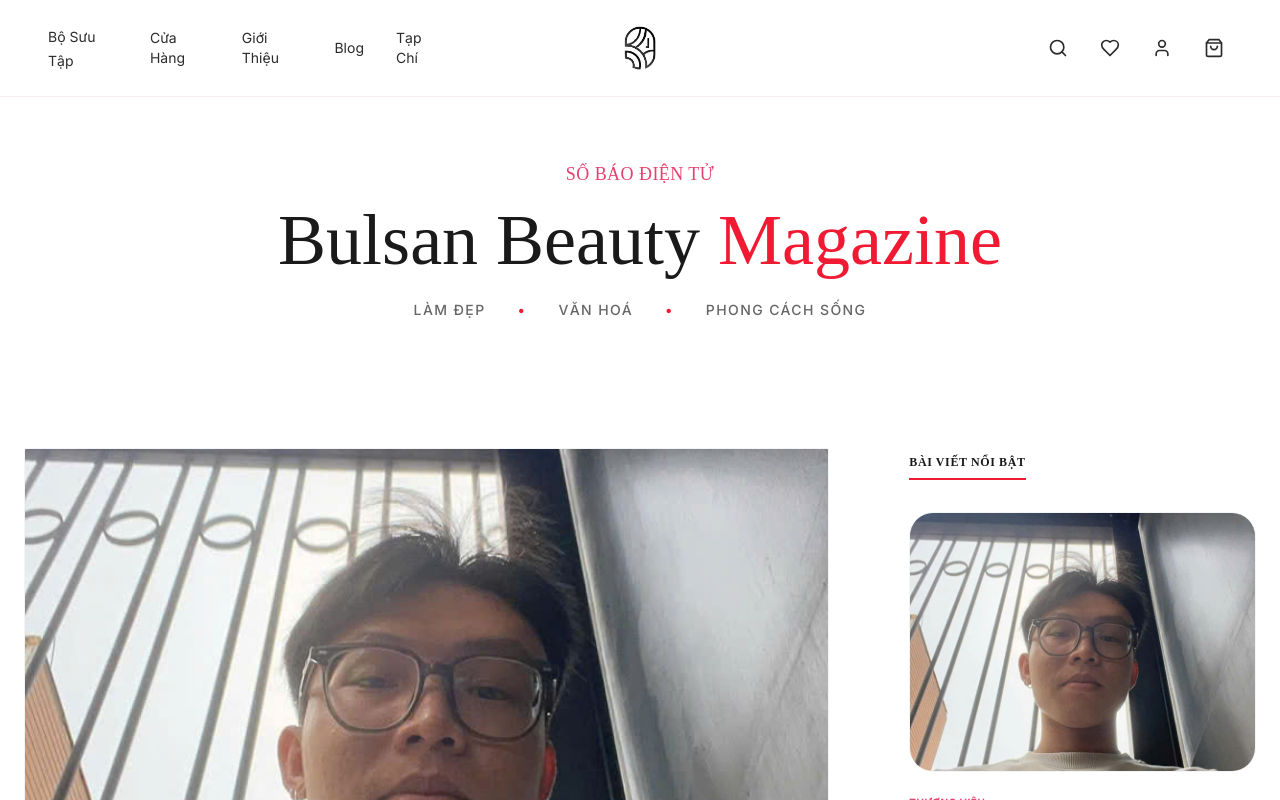
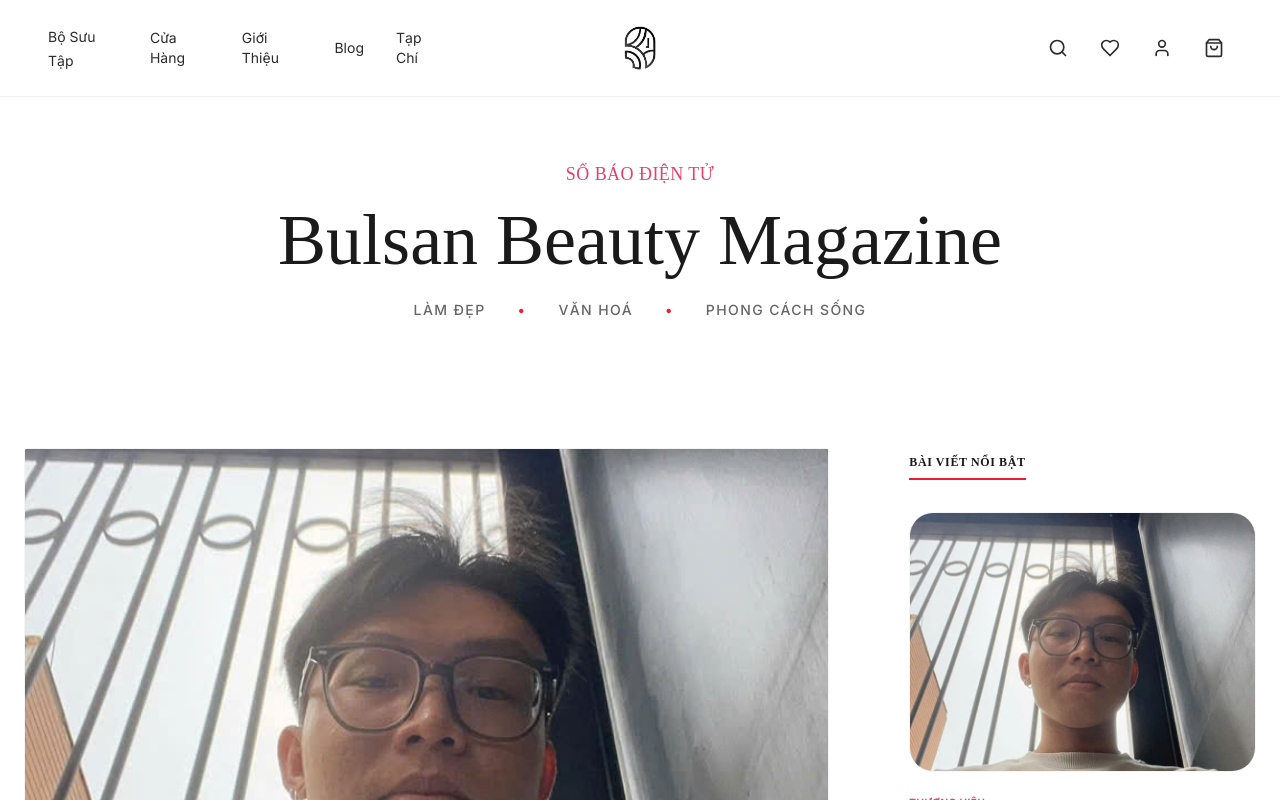
Before and after one commit to hellost3108/beauty-web-1, a Next.js app: page /magazine in a window 1280 px wide. Shown: the top 800 px of the page. Built offline with nearby package versions, Linux system fonts and the light colour scheme.

Commit message:
Match Magazine heading color to logo (black instead of red)

```diff
--- a/src/views/Magazine.tsx
+++ b/src/views/Magazine.tsx
@@ -39,7 +39,7 @@
                     <span className="text-[#e7406e] font-display text-lg tracking-wide uppercase mb-4 block">Số Báo Điện Tử</span>
                     <h1 className="font-display text-4xl md:text-5xl lg:text-7xl mb-6">
                         <span className="text-[#1a1a1a]">Bulsan Beauty </span>
-                        <span className="text-[#f01a33]">Magazine</span>
+                        <span className="text-[#1a1a1a]">Magazine</span>
                     </h1>
                     <div className="flex justify-center gap-8 text-sm uppercase tracking-widest font-body font-medium text-[#666]">
                         <span>Làm Đẹp</span>
```
